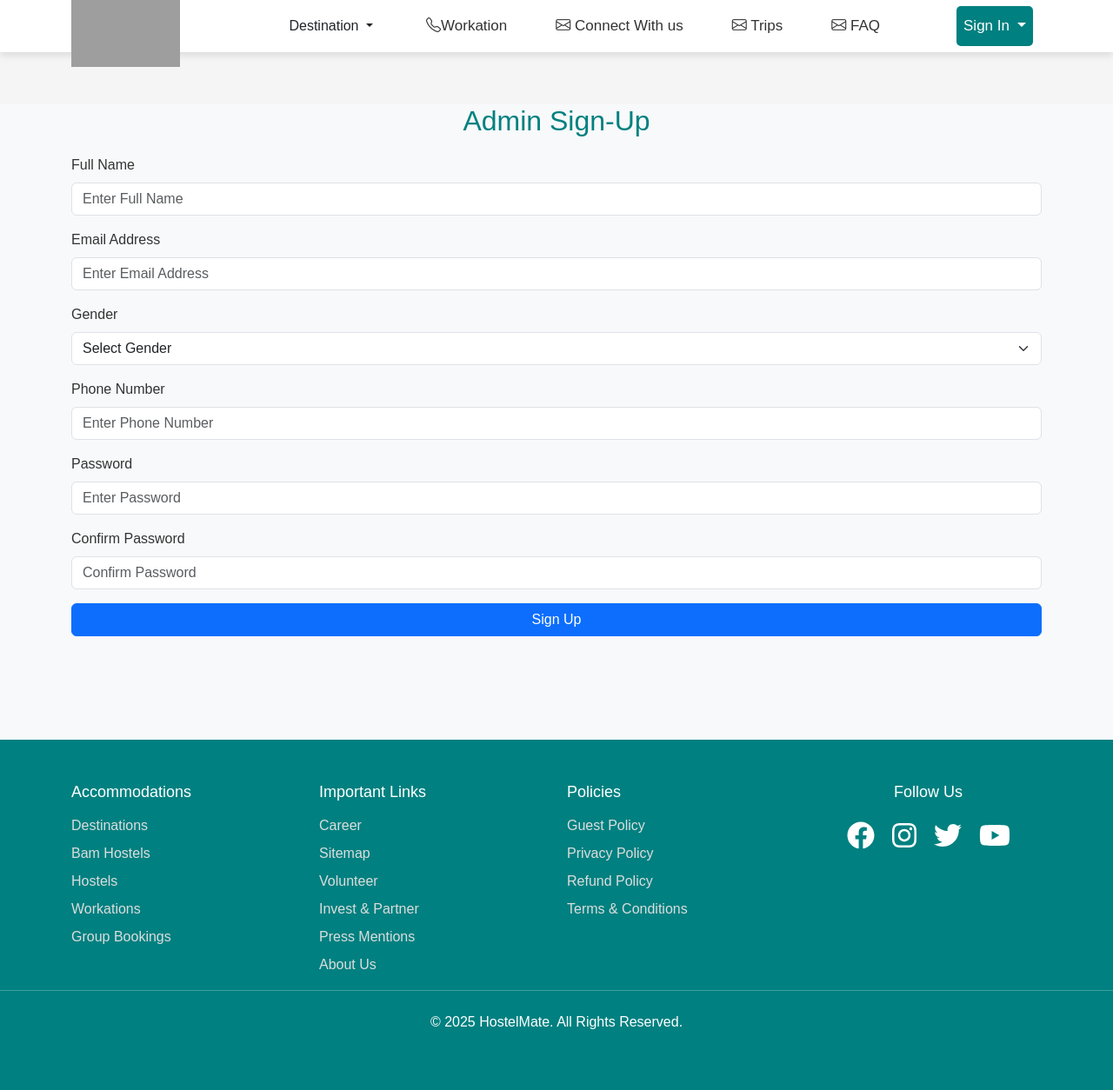
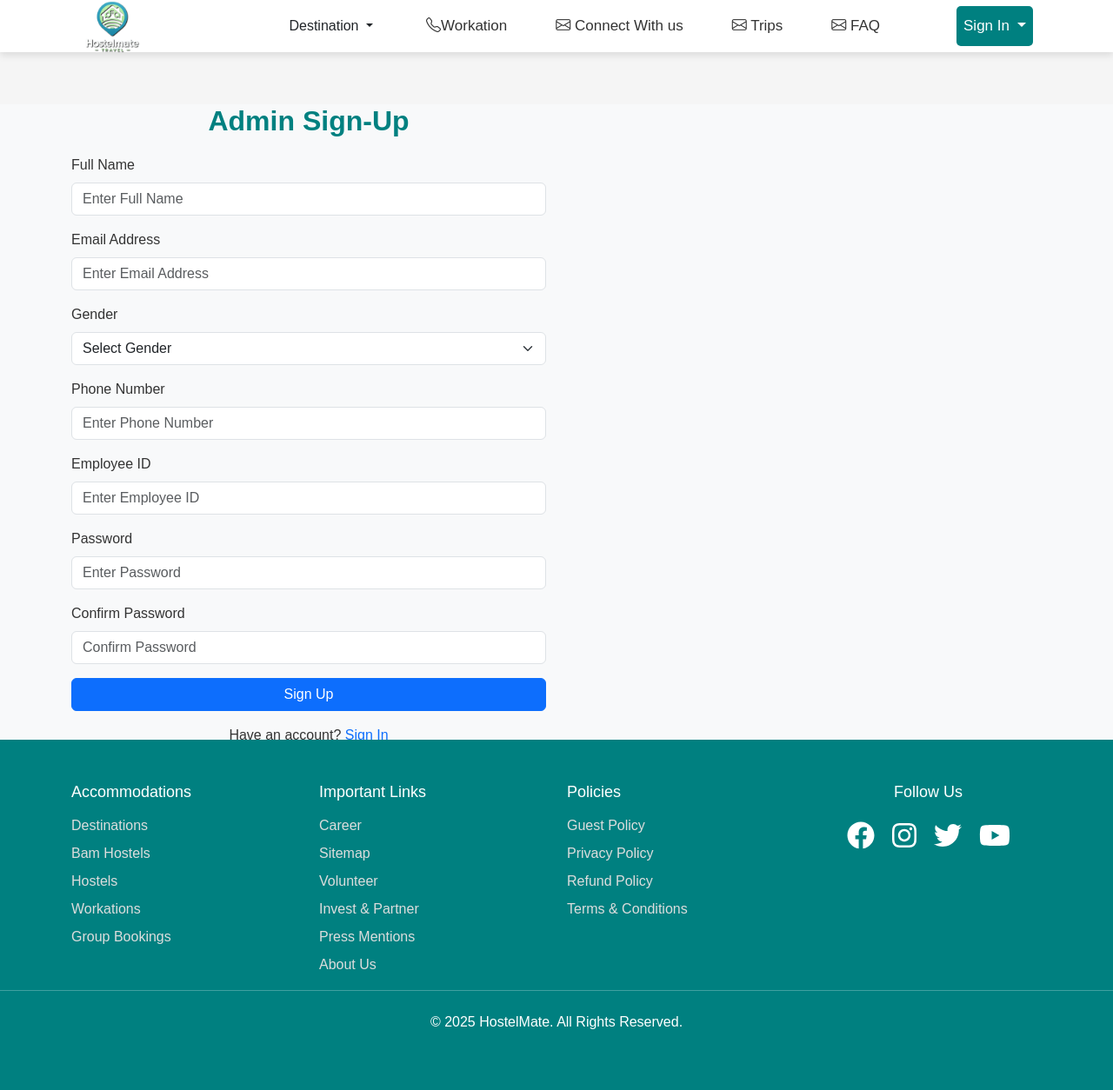
Before and after one commit to KarandeepKaur18/Hostelmate, a Flask app: page /admin in a window 1280 px wide. Shown: the whole page at 87% size. Run offline with Flask 3, Linux system fonts and the light colour scheme; grey boxes are pictures that could not be loaded.

Commit message:
resolve merge

```diff
--- a/templates/admin_sign_up.html
+++ b/templates/admin_sign_up.html
@@ -2,18 +2,22 @@
 
 {% block main_block %}
 
+<link rel="stylesheet" href="{{ url_for('static', filename='CSS/authetication.css') }}">
 
-<div class="container">
-    <div class="signup-container">
-        <h2 class="text-center">Admin Sign-Up</h2>
-        <form id="adminSignupForm" method="GET">
+<div class="container" >
+    <div class="row signup-container">
+        <div class="col-md-6 signup-left">
+            <h2 class="text-center"><strong>Admin Sign-Up</strong></h2>
+            <form id="adminSignupForm" method="POST">
                 <div class="mb-3">
                     <label for="adminName" class="form-label"> Full Name </label>
-                <input type="text" name="adminName" class="form-control" id="adminName" required placeholder="Enter Full Name">
+                    <input type="text" name="adminName" class="form-control" id="adminName" required
+                        placeholder="Enter Full Name">
                 </div>
                 <div class="mb-3">
                     <label for="adminEmail" class="form-label"> Email Address </label>
-                <input type="email" name="adminEmail" class="form-control" id="adminEmail" required placeholder="Enter Email Address">
+                    <input type="email" name="adminEmail" class="form-control" id="adminEmail" required
+                        placeholder="Enter Email Address">
                 </div>
                 <div class="mb-3">
                     <label for="adminGender" class="form-label">Gender</label>
@@ -26,20 +30,28 @@
                 </div>
                 <div class="mb-3">
                     <label for="adminPhone" class="form-label"> Phone Number </label>
-                <input type="tel" name="adminPhone"class="form-control" id="adminPhone" required maxlength="10" minlength="10"
-                    placeholder="Enter Phone Number">
+                    <input type="tel" name="adminPhone" class="form-control" id="adminPhone" required maxlength="10"
+                        minlength="10" placeholder="Enter Phone Number">
                 </div>
                 <div class="mb-3">
-                <label for="adminPassword" class="form-label"> Password </label>
-                <input type="password" name="adminPassword" class="form-control" id="adminPassword" required placeholder="Enter Password">
+                    <label for="adminEmpID" class="form-label">Employee ID</label>
+                    <input type="text" class="form-control" id="adminEmpID" required placeholder="Enter Employee ID">
                 </div>
                 <div class="mb-3">
-                <label for="confirmAdminPassword" class="form-label"> Confirm Password </label>
-                <input type="password" name="confirmAdminPassword" class="form-control" id="confirmAdminPassword" required
+                    <label for="password" class="form-label">Password</label>
+                    <input type="password" name="password" class="form-control" id="password" required
+                        placeholder="Enter Password">
+                </div>
+                <div class="mb-3">
+                    <label for="confirmPassword" class="form-label">Confirm Password</label>
+                    <input type="password" name="confirmPassword" class="form-control" id="confirmPassword" required
                         placeholder="Confirm Password">
                 </div>
                 <button type="submit" class="btn btn-primary w-100"> Sign Up </button>
             </form>
+            <p class="text-center mt-3">Have an account? <a href="#">Sign In</a></p>
+        </div>
+        <div class="col-md-6 signup-right d-none d-md-block"></div>
     </div>
 </div>
 
--- a/templates/base.html
+++ b/templates/base.html
@@ -24,7 +24,7 @@
         <div class="container">
 
             <a class="logo" href="#">
-                <img src="/Hostelmate/static/hostelmate-removebg-preview.png" alt="HostelMate Logo">
+                <img src="{{ url_for('static', filename='images/hostelmate-removebg-preview.png')}}" alt="HostelMate Logo">
             </a>
 
 
--- a/templates/student_sign_up.html
+++ b/templates/student_sign_up.html
@@ -5,7 +5,7 @@
 <div class="container">
     <div class="signup-container">
         <h2 class="text-center"><strong>Student Sign-Up</strong></h2>
-        <form id="signupForm" method="GET">
+        <form id="signupForm" method="POST">
             <div class="mb-3">
                 <label for="name" class="form-label">Full Name</label>
                 <input type="text" name="name" class="form-control" id="name" required placeholder="Enter Full Name">
```
Also changed, not shown: static/CSS/authentication.css (added, +34 -0 lines), static/images/interior.jpg (added). Lines whose indentation alone changed are shown as unchanged.
